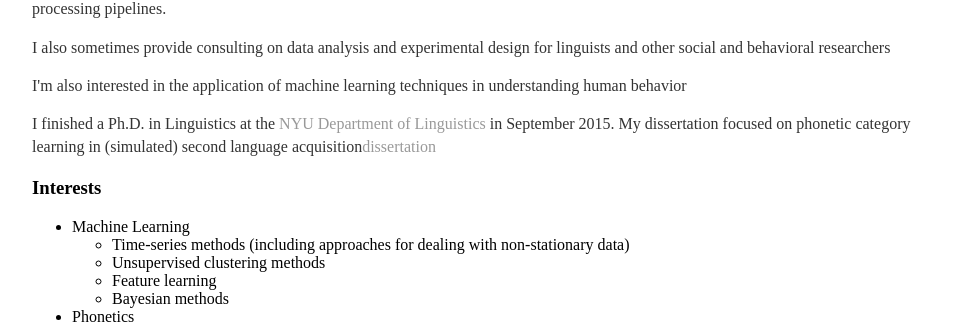
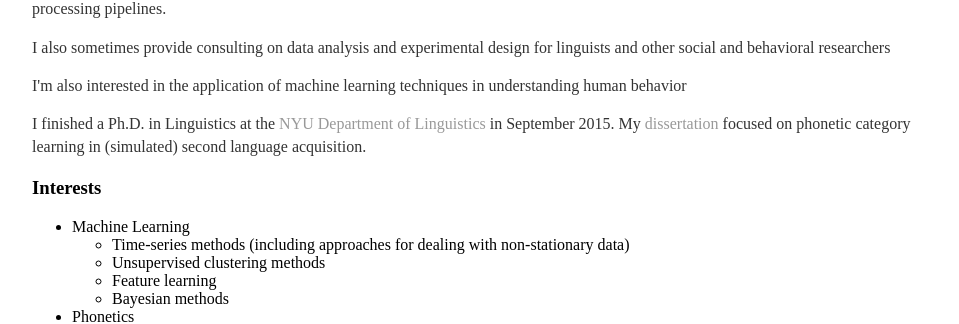
Before and after one commit to phasedchirp/phasedchirp.github.io, a Jekyll site: the page built from about.html, in a window 1280 px wide. Shown: the part 169-493 px from the top of the page, without its empty margins (160-1119 px from the left). Built offline with Jekyll 4.4.1, drawn with Linux system fonts in a browser that asks for light colours.

Commit message:
fixed bad link and formatting

```diff
--- a/about.html
+++ b/about.html
@@ -8,7 +8,7 @@ name: About
                 <p>I currently work as a data analyst at Kaiser Permanente where I've been working on integrating predictive modeling into large-scale data processing pipelines.</p>
                 <p>I also sometimes provide consulting on data analysis and experimental design for linguists and other social and behavioral researchers</p>
                 <p>I'm also interested in the application of machine learning techniques in understanding human behavior</p>
-                <p>I finished a Ph.D. in Linguistics at the <a href="http://linguistics.as.nyu.edu">NYU Department of Linguistics</a> in September 2015. My dissertation focused on phonetic category learning in (simulated) second language acquisition<a href="https://dl.dropboxusercontent.com/u/24464501/Martin_diss_DRAFT.pdf">dissertation</a></p>
+                <p>I finished a Ph.D. in Linguistics at the <a href="http://linguistics.as.nyu.edu">NYU Department of Linguistics</a> in September 2015. My <a href="https://www.dropbox.com/s/14rvsq0p2afk8ic/Martin_diss_DRAFT.pdf">dissertation</a> focused on phonetic category learning in (simulated) second language acquisition.</p>
         <h3>Interests</h3>
         <ul>
         <li>Machine Learning</li>
```
